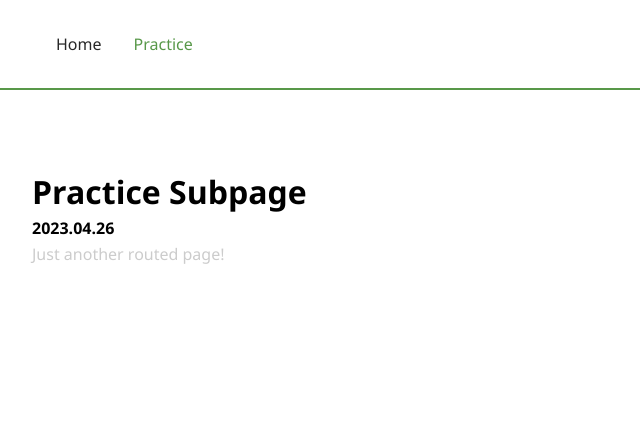
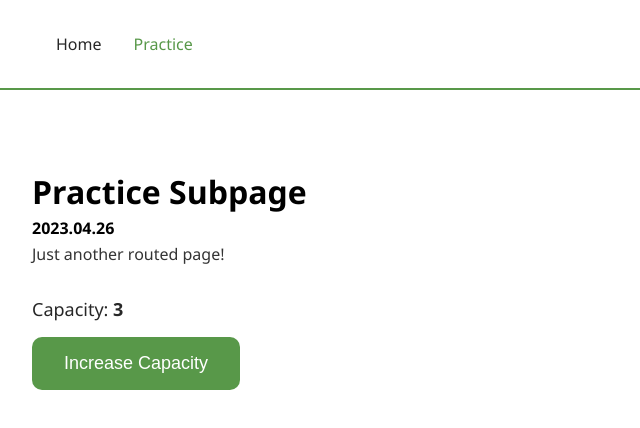
Before and after one commit to szcstamas/vue_compositionAPI, a Vue app: page /practice in a window 1280 px wide. Shown: the top 428 px of the page, without its empty margins (0-640 px from the left). Built offline with nearby package versions, Linux system fonts and the light colour scheme.

Commit message:
Adding number and button that increases displayed number with Composition API syntax inside CompositionPractice view

```diff
--- a/src/App.vue
+++ b/src/App.vue
@@ -47,7 +47,21 @@ p, span, a {
   font-size: 16px;
   color: #272727;
 }
+button {
+  appearance: none;
+  border: none;
+  background: var(--main-color-green);
+  color: #fff;
+  padding: 1rem 2rem;
+  border-radius: 10px;
+  font-size: 18px;
+  cursor: pointer;
+}
+.primary-text {
+  font-size: 18px;
+  margin-bottom: 1rem;
+}
 .subline {
-  color: #ccc;
+  color: #343434;
 }
 </style>
--- a/src/components/CompositionSection.vue
+++ b/src/components/CompositionSection.vue
@@ -4,6 +4,9 @@
             <h1>{{ sectionH1 }}</h1>
             <h4>{{ sectionH4 }}</h4>
             <p class="subline">{{ sectionSubline }}</p>
+        </div>
+        <div>
+            <slot></slot>
         </div>
     </section>
 </template>
@@ -33,6 +36,12 @@ section {
     max-width:1280px;
     margin:auto;
     padding:5rem 0;
+
+    display: flex;
+    justify-content: center;
+    align-items: start;
+    flex-direction: column;
+    gap: var(--two-gap);
 }
 .flex-vertical {
     display: flex;
--- a/src/views/CompositionPractice.vue
+++ b/src/views/CompositionPractice.vue
@@ -4,14 +4,24 @@
             :sectionH1="'Practice Subpage'"
             :sectionH4="'2023.04.26'"
             :sectionSubline="'Just another routed page!'"
-        />
+        >
+            <p class="primary-text">Capacity: <strong>{{ capacity }}</strong></p>
+            <button @click="increaseCapacity()">Increase Capacity</button>
+        </CompositionSection>
     </main>
 </template>
 
 <script>
 import CompositionSection from "@/components/CompositionSection.vue"
+import { ref } from "vue"
 
 export default {
+    setup() {
+        const capacity = ref(3);
+
+        function increaseCapacity() { capacity.value++ }
+        return { capacity, increaseCapacity }
+    },
     components: {
         CompositionSection
     }
@@ -19,4 +29,5 @@ export default {
 </script>
 
 <style lang="css" scoped>
+
 </style>
```
